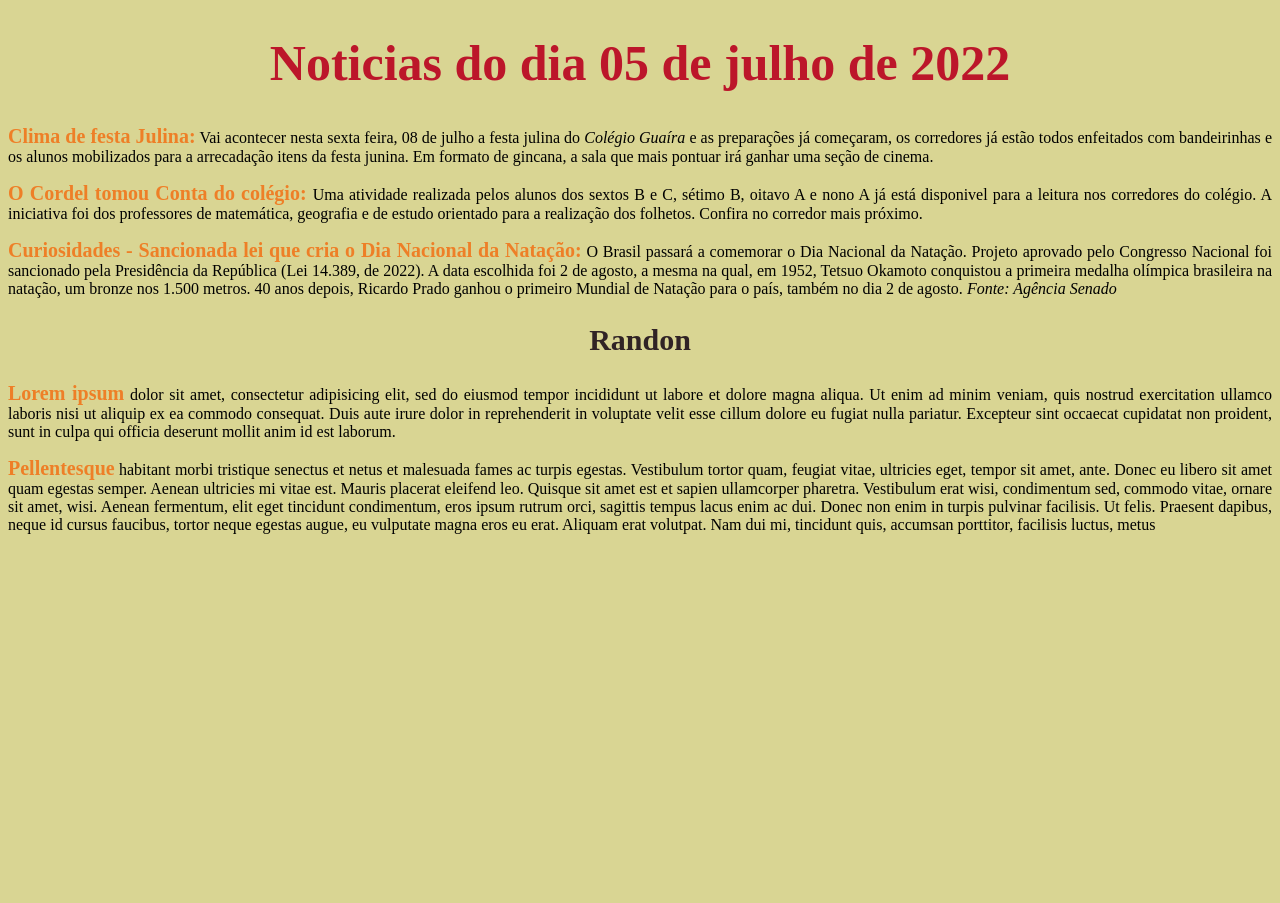
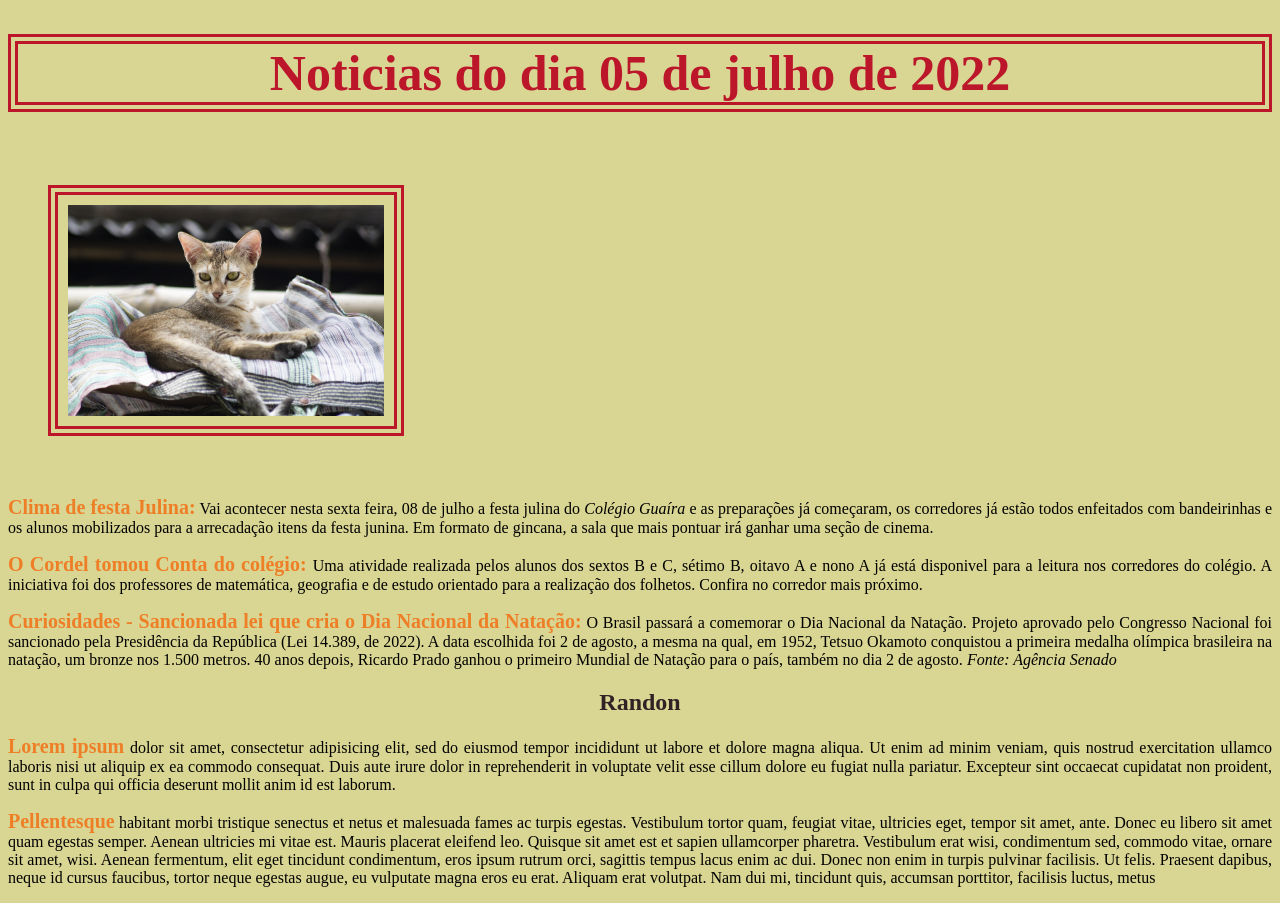
Before and after one commit to heroideallstar/programacao, a plain HTML site: page index.html in a window 1280 px wide. Before the commit the page ends 800 px from the top, so only its background shows below. Drawn offline with Linux system fonts and the light colour scheme.

Commit message:
Add image and modify image settings.

```diff
--- a/index.html
+++ b/index.html
@@ -7,6 +7,7 @@
 </head>
 <body>
 	<h1>Noticias do dia 05 de julho de 2022</h1>
+	<img id=image01 src="image1.jpg">
 	<p><b>Clima de festa Julina:</b> Vai acontecer nesta sexta feira, 08 de julho a festa julina do <i>Colégio Guaíra</i> e as preparações já começaram, os corredores já estão todos enfeitados com bandeirinhas e os alunos mobilizados para a arrecadação itens da festa junina. Em formato de gincana, a sala que mais pontuar irá ganhar uma seção de cinema.</p>
 	<p><b>O Cordel tomou Conta do colégio: </b> Uma atividade realizada pelos alunos dos sextos B e C, sétimo B, oitavo A e nono A já está disponivel para a leitura nos corredores do colégio. A iniciativa foi dos professores de matemática, geografia e de estudo orientado para a realização dos folhetos. Confira no corredor mais próximo.</p>
 	<p><b> Curiosidades - Sancionada lei que cria o Dia Nacional da Natação:</b> O Brasil passará a comemorar o Dia Nacional da Natação. Projeto aprovado pelo Congresso Nacional foi sancionado pela Presidência da República (Lei 14.389, de 2022). A data escolhida foi 2 de agosto, a mesma na qual, em 1952, Tetsuo Okamoto conquistou a primeira medalha olímpica brasileira na natação, um bronze nos 1.500 metros. 40 anos depois, Ricardo Prado ganhou o primeiro Mundial de Natação para o país, também no dia 2 de agosto. <i>Fonte: Agência Senado</i></p>
--- a/style.css
+++ b/style.css
@@ -5,11 +5,15 @@ h1{
 	text-align: center;
 	color: #bc162a;
 	font-size: 50px;
+	border: 10px double #bc162a;
+
 }
 h2{
 	text-align: center;
 	color: #302325;
 	font-size: 30px
+	border: 10px double #302325;
+
 }
 b{
 	color: #ee7f27;
@@ -18,3 +22,10 @@ b{
 p{
 	text-align: justify;
 }
+
+#image01{
+	width: 25%;
+	border: 10px double #bc162a;
+	margin: 40px;
+	padding: 10px;
+}
```
Also changed, not shown: image1.jpg (added).
